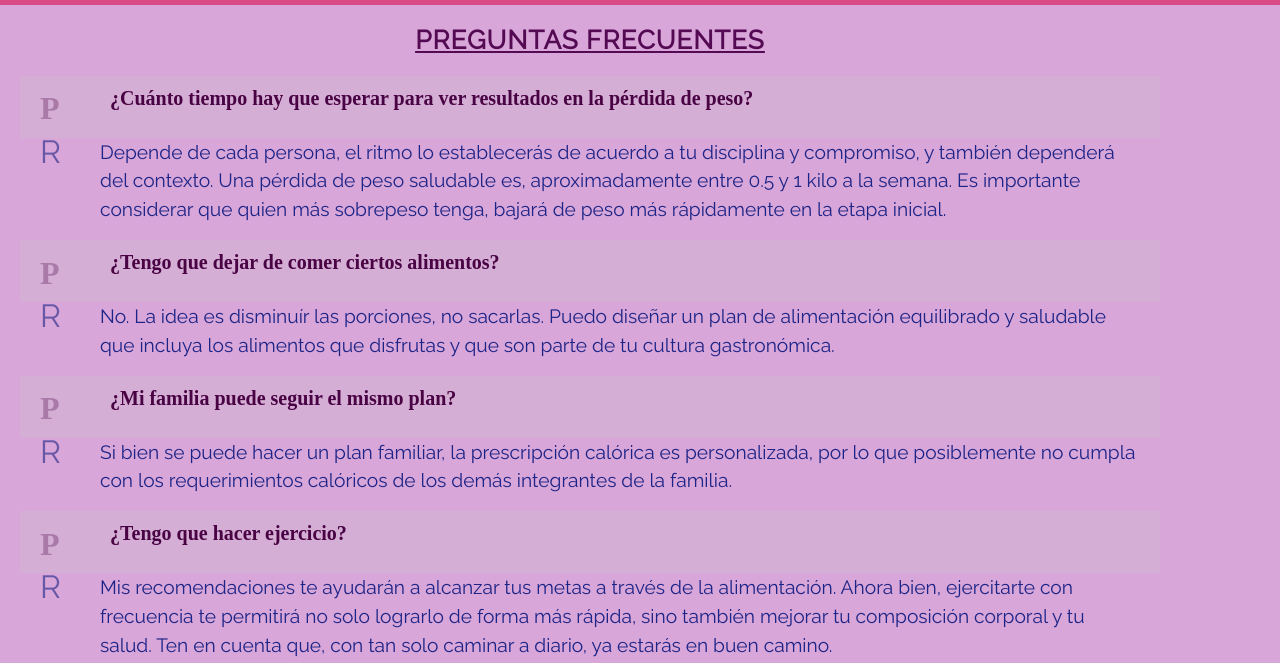
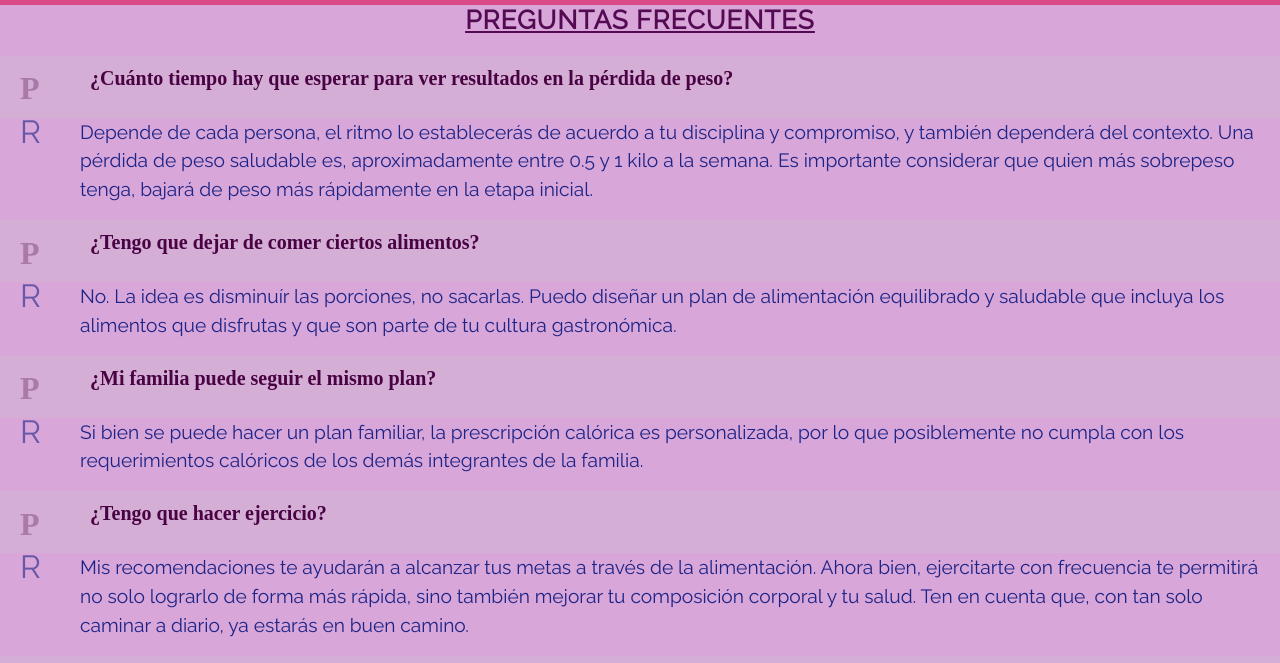
Before and after one commit to efacello/Pf-Facello, a website: page pages/faq.html in a window 1280 px wide. Shown: the part 59-722 px from the top of the page. Drawn offline with nearby package versions, Linux system fonts and the light colour scheme; files whose address does not match are found by name.

Commit message:
modificando media

```diff
--- a/pages/faq.html
+++ b/pages/faq.html
@@ -42,7 +42,7 @@
     </nav>
   </header>
 
-      <div class="container">
+      <div class="container-fluid">
         <div class="row">
           <div class="container-faq">
             <div class="title-faq">
--- a/scss/_info.scss
+++ b/scss/_info.scss
@@ -1,4 +1,5 @@
-.container {
+@media (min-width: 700px) {
+    .container-fluid {
 		margin: 20px;
 	}
 	.container-faq {
@@ -45,7 +46,7 @@
 			}
 		}
 	}
-
+}
 .wap {
 	width: 90%;
 	margin: auto;
```
Also changed, not shown: scss/style.css (added), 1 other file. Lines whose indentation alone changed are shown as unchanged.
